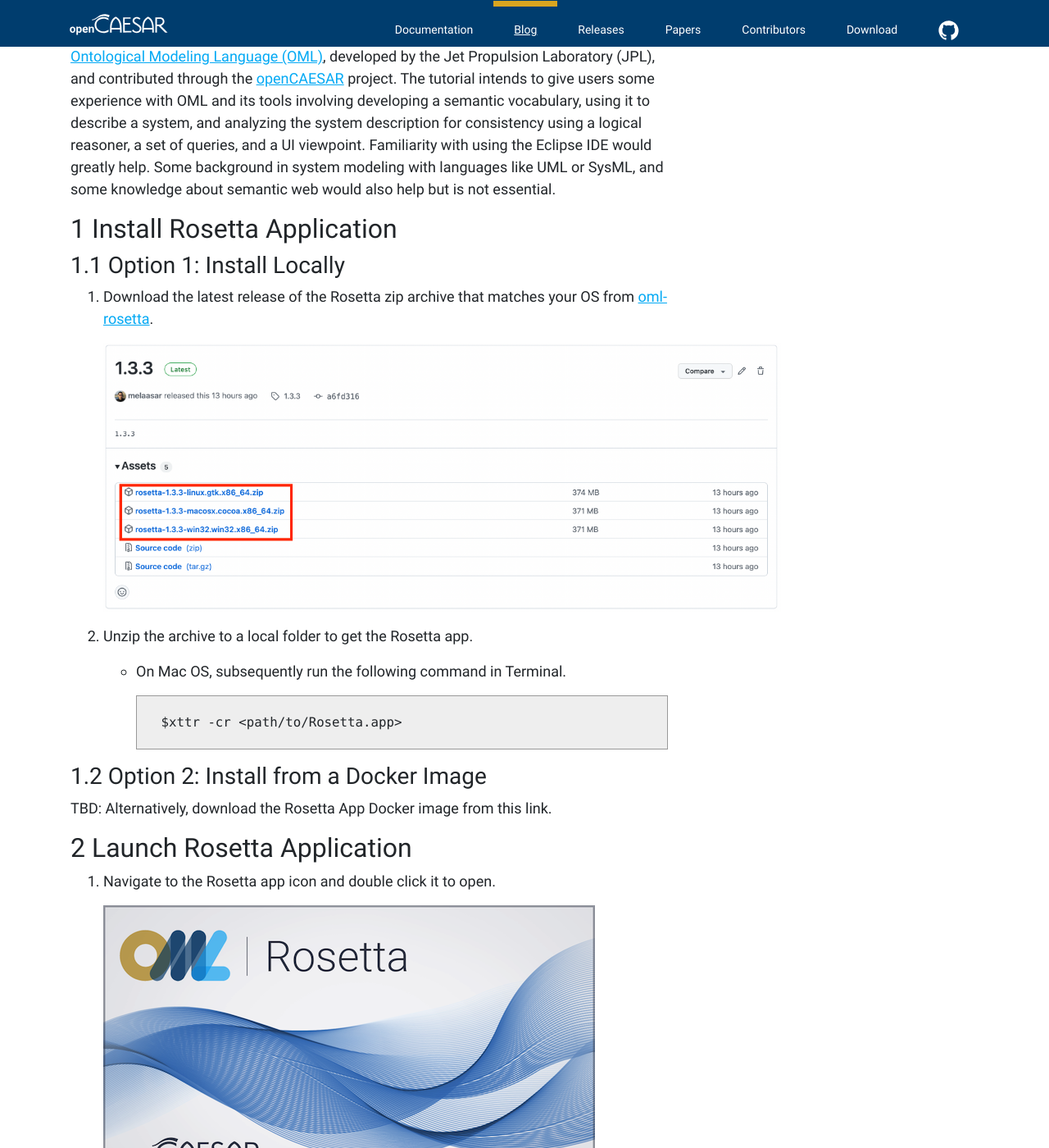
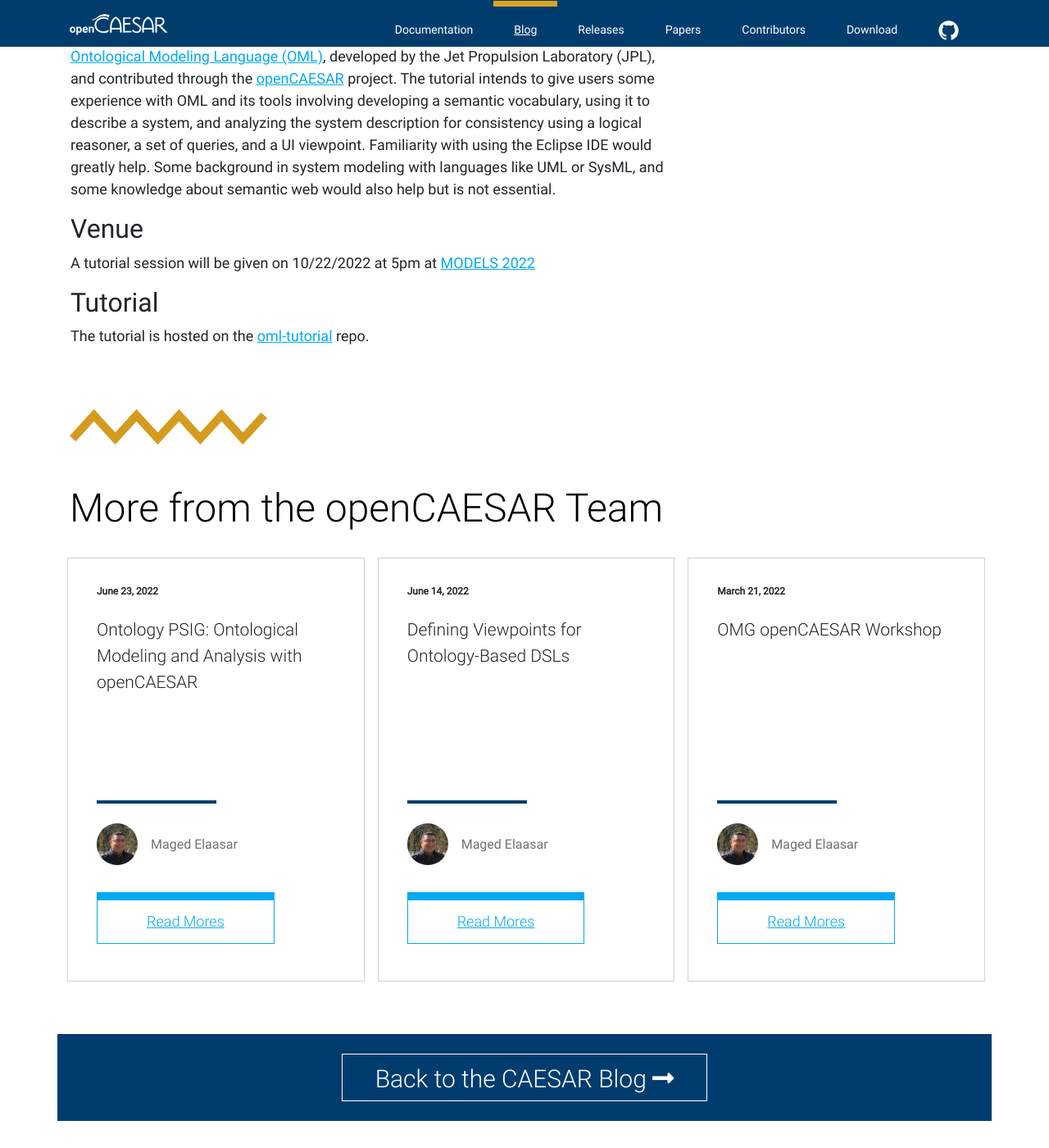
Before and after one commit to opencaesar/opencaesar.github.io, a Jekyll site: the page built from _posts/2022-09-01-Tutorial-on-Ontological-Modeling-Language.md, in a window 1280 px wide and 1400 px high, scrolled down 696 px. Shown: the whole window at 82% size. Built offline with Jekyll 4.4.1, drawn with Linux system fonts in a browser that asks for light colours; nearby versions of some CDN libraries; some of the changed text lies outside the part shown.

Commit message:
adding models2020 tutorial

````diff
--- a/_posts/2022-09-01-Tutorial-on-Ontological-Modeling-Language.md
+++ b/_posts/2022-09-01-Tutorial-on-Ontological-Modeling-Language.md
@@ -14,35 +14,10 @@
 
 This tutorial presents the ontological approach to systems modeling and analysis using the [Ontological Modeling Language (OML)](http://www.opencaesar.io/oml/), developed by the Jet Propulsion Laboratory (JPL), and contributed through the [openCAESAR](http://www.opencaesar.io/) project. The tutorial intends to give users some experience with OML and its tools involving developing a semantic vocabulary, using it to describe a system, and analyzing the system description for consistency using a logical reasoner, a set of queries, and a UI viewpoint. Familiarity with using the Eclipse IDE would greatly help. Some background in system modeling with languages like UML or SysML, and some knowledge about semantic web would also help but is not essential.
 
-## 1 Install Rosetta Application
+## Venue
 
-### 1.1 Option 1: Install Locally
+A tutorial session will be given on 10/22/2022 at 5pm at [MODELS 2022](https://conf.researchr.org/track/models-2022/models-2022-tutorials)
 
-1. Download the latest release of the Rosetta zip archive that matches your OS from [oml-rosetta](https://github.com/opencaesar/oml-rosetta/releases/latest).
+## Tutorial
 
-   ![](/assets/img/models2022/Rosetta-Download.png)
-
-1. Unzip the archive to a local folder to get the Rosetta app.
-
-   * On Mac OS, subsequently run the following command in Terminal.
-
-     ```
-      $xttr -cr <path/to/Rosetta.app>
-     ```
-
-### 1.2 Option 2: Install from a Docker Image
-
-TBD: Alternatively, download the Rosetta App Docker image from this link.
-
-## 2 Launch Rosetta Application
-
-1. Navigate to the Rosetta app icon and double click it to open.
-
-    ![](/assets/img/models2022/splash.bmp)
-
-1. When prompted to choose a workspace, create a new one in your local file system.
-
-    ![](/assets/img/models2022/Rosetta-Launcher.png)
-
-## 3 OML Tutorials
-TBD
+The tutorial is hosted on the [oml-tutorial](http://www.opencaesar.io/oml-tutorial/) repo.
````
Also changed, not shown: assets/img/models2022/Rosetta-Download.png (deleted), assets/img/models2022/Rosetta-Launcher.png (deleted), assets/img/models2022/splash.bmp (deleted).
